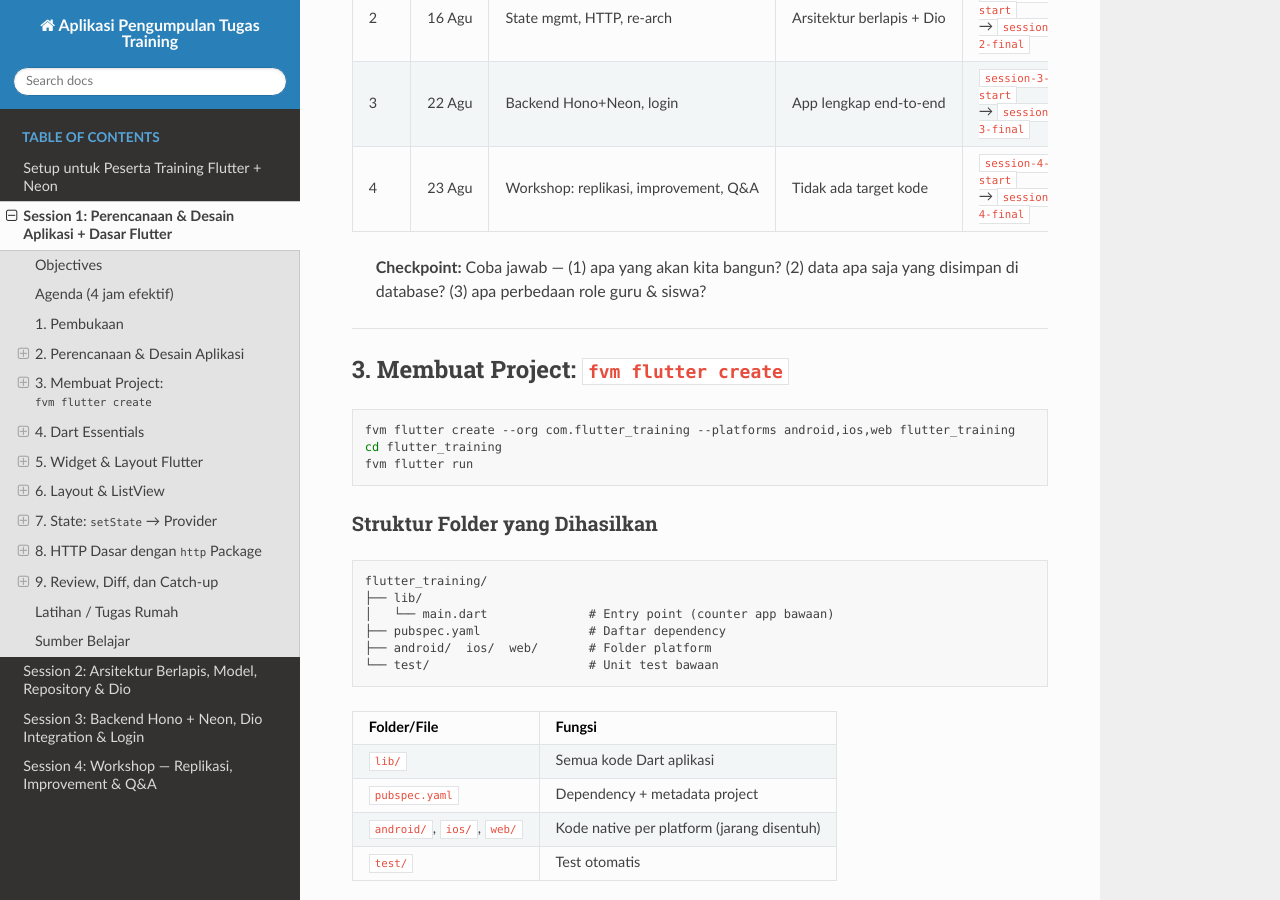
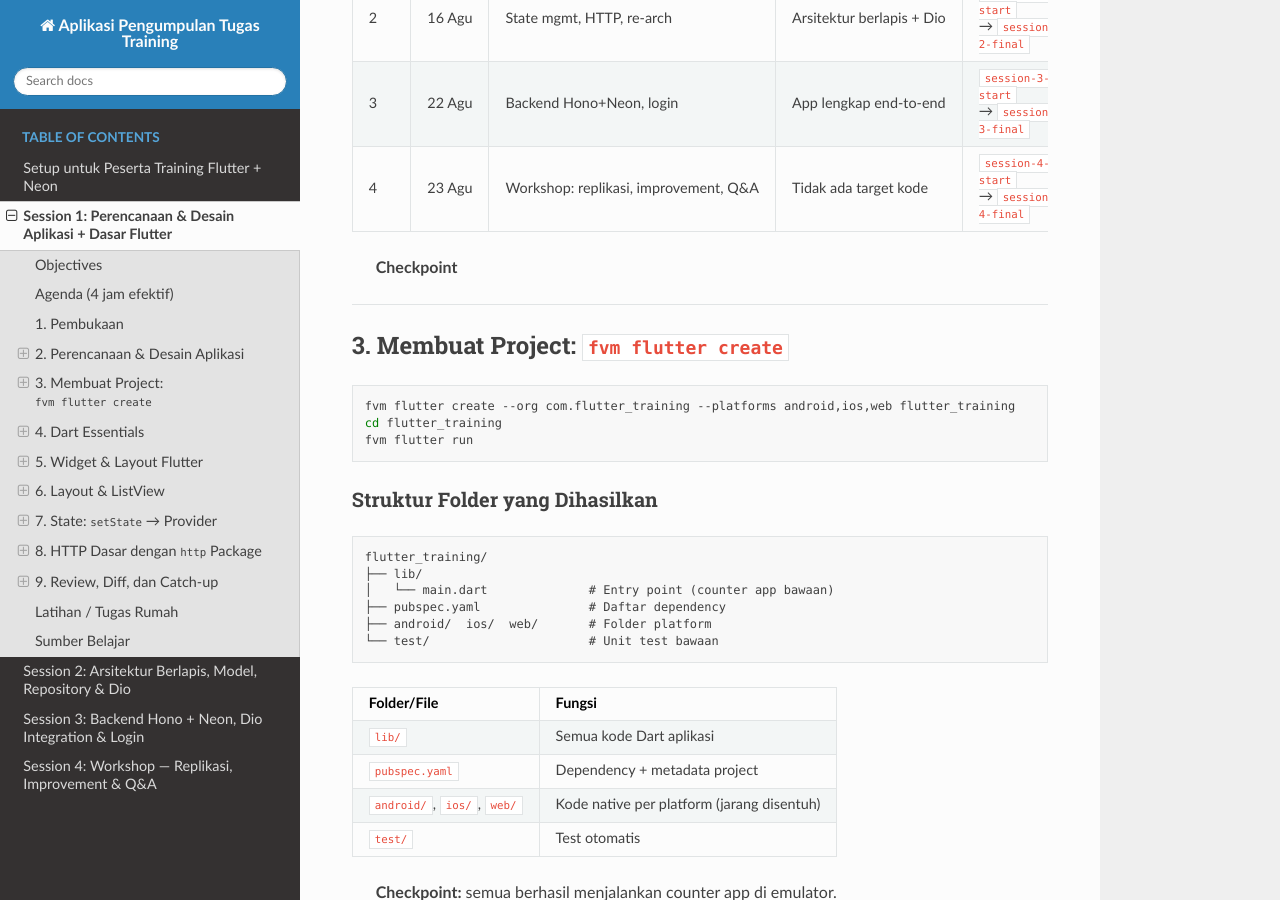
Before and after one commit to indraAsLesmana/next-training-flutter, a Sphinx documentation site: the page built from docs/session-1.md, in a window 1280 px wide and 900 px high, scrolled down 7476 px. Built offline with Sphinx 7.4.7 and the Read the Docs theme 3.1.0, drawn with Linux system fonts in a browser that asks for light colours.

Commit message:
feat: remove checkpoint description

```diff
--- a/docs/session-1.md
+++ b/docs/session-1.md
@@ -198,7 +198,7 @@ erDiagram
 | 3 | 22 Agu | Backend Hono+Neon, login | App lengkap end-to-end | `session-3-start` → `session-3-final` |
 | 4 | 23 Agu | Workshop: replikasi, improvement, Q&A | Tidak ada target kode | `session-4-start` → `session-4-final` |
 
-> **Checkpoint:** Coba jawab — (1) apa yang akan kita bangun? (2) data apa saja yang disimpan di database? (3) apa perbedaan role guru & siswa?
+> **Checkpoint**
 
 ---
 
```
